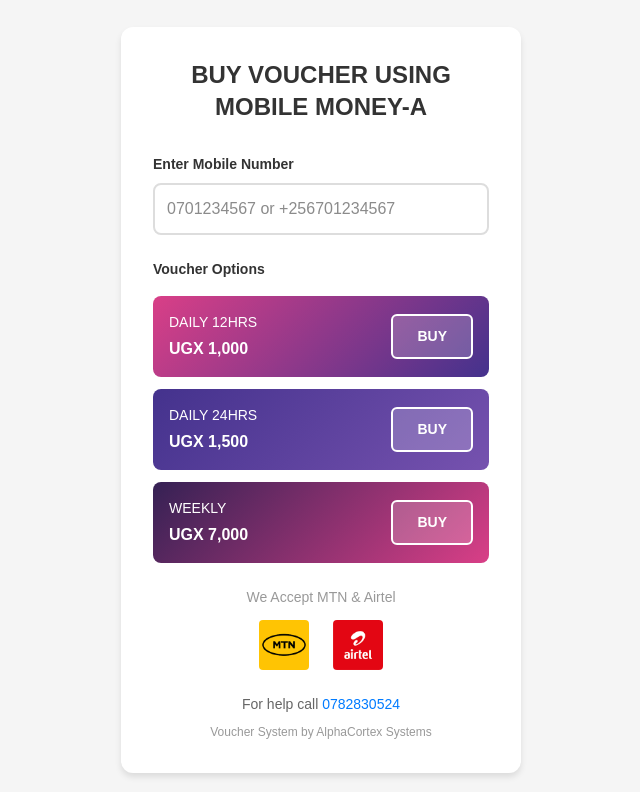
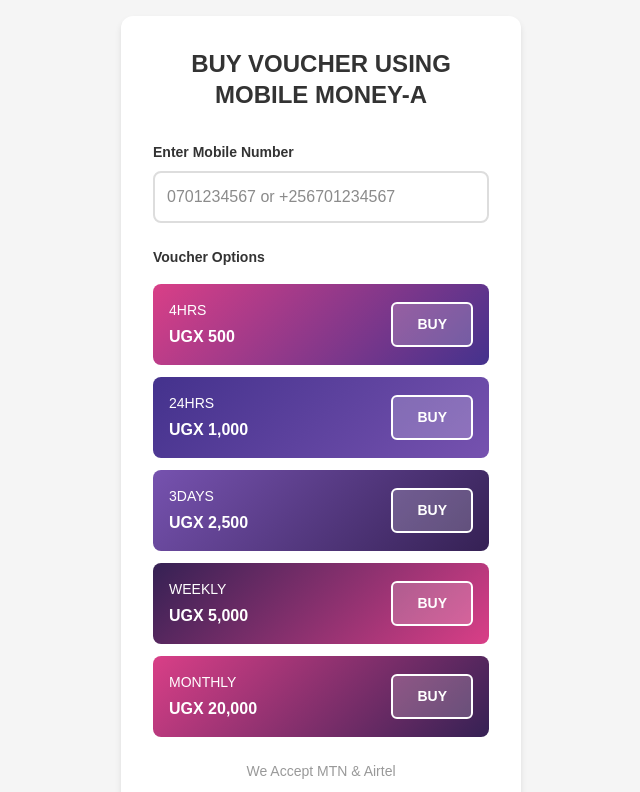
Before and after one commit to edrinemutebi/dick-electronics-voucher-app, a Next.js app: page / in a window 1280 px wide. Shown: the top 792 px of the page, without its empty margins (319-959 px from the left). Built offline with nearby package versions, Linux system fonts and the light colour scheme.

Commit message:
new pricing system

```diff
--- a/app/page.js
+++ b/app/page.js
@@ -11,7 +11,7 @@ import { db } from "./lib/firebase.js"; // relative path
 
 export default function Home() {
   const [phone, setPhone] = useState("");
-  const [amount, setAmount] = useState(1000);
+  const [amount, setAmount] = useState(500);
   const [loading, setLoading] = useState(false);
   const [voucher, setVoucher] = useState(null);
   const [smsSent, setSmsSent] = useState(false);
@@ -537,7 +537,7 @@ export default function Home() {
                 flexDirection: "column",
                 gap: "0.75rem"
               }}>
-                {/* Daily 12hrs - 1000 */}
+                {/* 4hrs - 500 */}
                 <div style={{
                   display: "flex",
                   alignItems: "center",
@@ -548,7 +548,51 @@ export default function Home() {
                   width: "100%"
                 }}>
                   <div style={{ color: "white", textAlign: "left" }}>
-                    <div style={{ fontSize: "0.875rem", fontWeight: "500" }}>DAILY 12HRS</div>
+                    <div style={{ fontSize: "0.875rem", fontWeight: "500" }}>4HRS</div>
+                    <div style={{ fontSize: "1rem", fontWeight: "600", marginTop: "0.25rem" }}>UGX 500</div>
+                  </div>
+                  <button
+                    onClick={() => {
+                      if (!phone.trim()) {
+                        setError("Please enter a phone number");
+                        return;
+                      }
+                      if (!validatePhoneNumber(phone)) {
+                        setError("Please enter a valid Ugandan phone number");
+                        return;
+                      }
+                      setAmount(500);
+                      handlePayment();
+                    }}
+                    disabled={loading || (paymentReference && !voucher)}
+                    style={{
+                      padding: "0.625rem 1.5rem",
+                      backgroundColor: "rgba(255, 255, 255, 0.2)",
+                      color: "white",
+                      border: "2px solid white",
+                      borderRadius: "6px",
+                      fontSize: "0.875rem",
+                      fontWeight: "700",
+                      cursor: (loading || (paymentReference && !voucher)) ? "not-allowed" : "pointer",
+                      transition: "all 0.2s ease"
+                    }}
+                  >
+                    BUY
+                  </button>
+                </div>
+
+                {/* 24hrs - 1000 */}
+                <div style={{
+                  display: "flex",
+                  alignItems: "center",
+                  justifyContent: "space-between",
+                  padding: "1rem",
+                  background: "linear-gradient(135deg, #44328D 0%, #7652AF 100%)",
+                  borderRadius: "8px",
+                  width: "100%"
+                }}>
+                  <div style={{ color: "white", textAlign: "left" }}>
+                    <div style={{ fontSize: "0.875rem", fontWeight: "500" }}>24HRS</div>
                     <div style={{ fontSize: "1rem", fontWeight: "600", marginTop: "0.25rem" }}>UGX 1,000</div>
                   </div>
                   <button
@@ -581,19 +625,19 @@ export default function Home() {
                   </button>
                 </div>
 
-                {/* Daily 24hrs - 1500 */}
+                {/* 3days - 2500 */}
                 <div style={{
                   display: "flex",
                   alignItems: "center",
                   justifyContent: "space-between",
                   padding: "1rem",
-                  background: "linear-gradient(135deg, #44328D 0%, #7652AF 100%)",
+                  background: "linear-gradient(135deg, #7652AF 0%, #352154 100%)",
                   borderRadius: "8px",
                   width: "100%"
                 }}>
                   <div style={{ color: "white", textAlign: "left" }}>
-                    <div style={{ fontSize: "0.875rem", fontWeight: "500" }}>DAILY 24HRS</div>
-                    <div style={{ fontSize: "1rem", fontWeight: "600", marginTop: "0.25rem" }}>UGX 1,500</div>
+                    <div style={{ fontSize: "0.875rem", fontWeight: "500" }}>3DAYS</div>
+                    <div style={{ fontSize: "1rem", fontWeight: "600", marginTop: "0.25rem" }}>UGX 2,500</div>
                   </div>
                   <button
                     onClick={() => {
@@ -605,7 +649,7 @@ export default function Home() {
                         setError("Please enter a valid Ugandan phone number");
                         return;
                       }
-                      setAmount(1500);
+                      setAmount(2500);
                       handlePayment();
                     }}
                     disabled={loading || (paymentReference && !voucher)}
@@ -625,7 +669,7 @@ export default function Home() {
                   </button>
                 </div>
 
-                {/* Weekly - 7000 */}
+                {/* Weekly - 5000 */}
                 <div style={{
                   display: "flex",
                   alignItems: "center",
@@ -637,7 +681,7 @@ export default function Home() {
                 }}>
                   <div style={{ color: "white", textAlign: "left" }}>
                     <div style={{ fontSize: "0.875rem", fontWeight: "500" }}>WEEKLY</div>
-                    <div style={{ fontSize: "1rem", fontWeight: "600", marginTop: "0.25rem" }}>UGX 7,000</div>
+                    <div style={{ fontSize: "1rem", fontWeight: "600", marginTop: "0.25rem" }}>UGX 5,000</div>
                   </div>
                   <button
                     onClick={() => {
@@ -649,7 +693,51 @@ export default function Home() {
                         setError("Please enter a valid Ugandan phone number");
                         return;
                       }
-                      setAmount(7000);
+                      setAmount(5000);
+                      handlePayment();
+                    }}
+                    disabled={loading || (paymentReference && !voucher)}
+                    style={{
+                      padding: "0.625rem 1.5rem",
+                      backgroundColor: "rgba(255, 255, 255, 0.2)",
+                      color: "white",
+                      border: "2px solid white",
+                      borderRadius: "6px",
+                      fontSize: "0.875rem",
+                      fontWeight: "700",
+                      cursor: (loading || (paymentReference && !voucher)) ? "not-allowed" : "pointer",
+                      transition: "all 0.2s ease"
+                    }}
+                  >
+                    BUY
+                  </button>
+                </div>
+
+                {/* Monthly - 20000 */}
+                <div style={{
+                  display: "flex",
+                  alignItems: "center",
+                  justifyContent: "space-between",
+                  padding: "1rem",
+                  background: "linear-gradient(135deg, #D93F87 0%, #352154 100%)",
+                  borderRadius: "8px",
+                  width: "100%"
+                }}>
+                  <div style={{ color: "white", textAlign: "left" }}>
+                    <div style={{ fontSize: "0.875rem", fontWeight: "500" }}>MONTHLY</div>
+                    <div style={{ fontSize: "1rem", fontWeight: "600", marginTop: "0.25rem" }}>UGX 20,000</div>
+                  </div>
+                  <button
+                    onClick={() => {
+                      if (!phone.trim()) {
+                        setError("Please enter a phone number");
+                        return;
+                      }
+                      if (!validatePhoneNumber(phone)) {
+                        setError("Please enter a valid Ugandan phone number");
+                        return;
+                      }
+                      setAmount(20000);
                       handlePayment();
                     }}
                     disabled={loading || (paymentReference && !voucher)}
```
